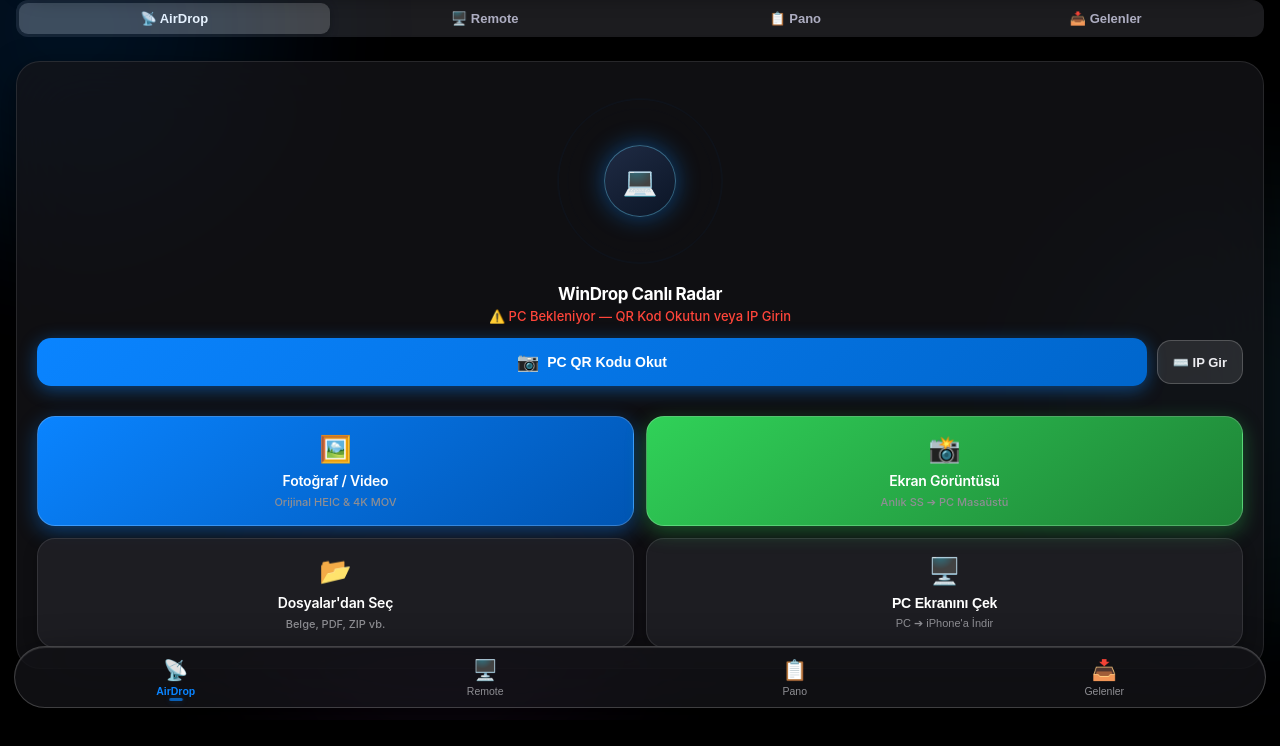
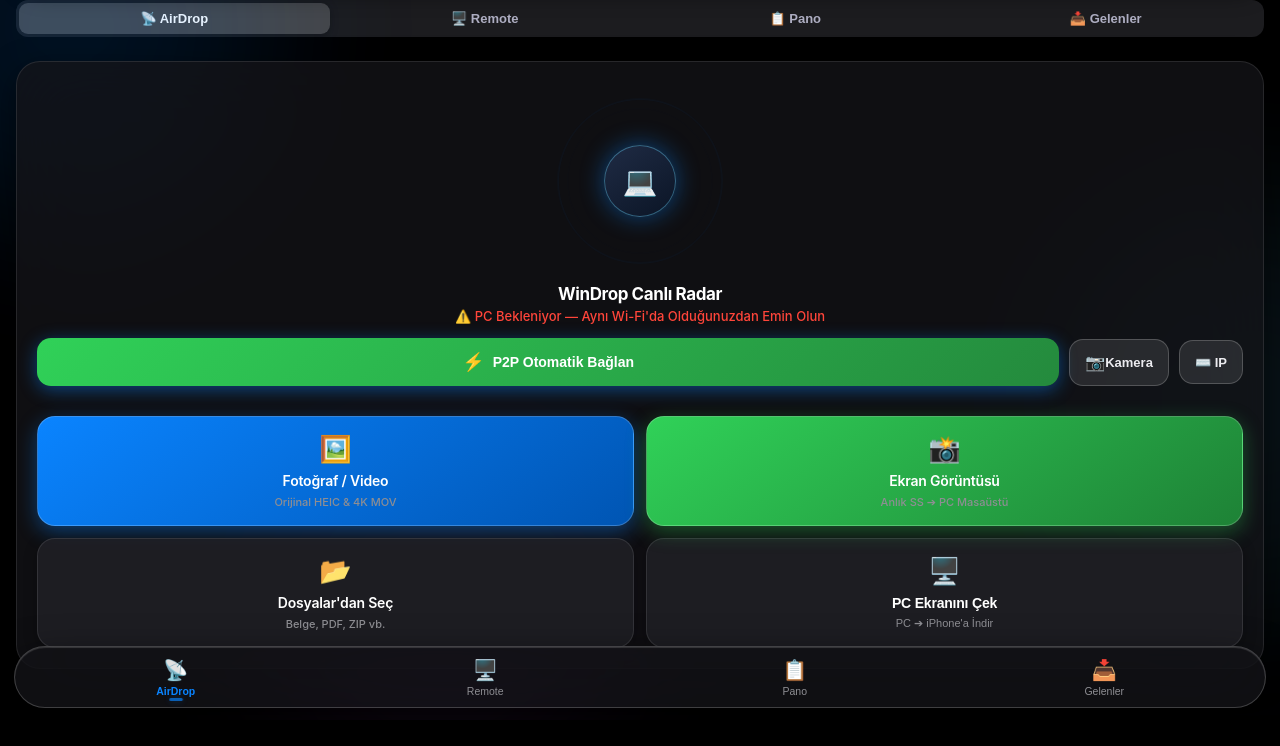
Before and after one commit to mephisto-mert/windrop-ios, a plain HTML site: page index.html in a window 1280 px wide. Shown: the part 80-826 px from the top of the page. Drawn offline with Linux system fonts and the light colour scheme; no server answers.

Commit message:
Add zero-config P2P LAN Auto-Discovery to WinDrop iOS

```diff
--- a/index.html
+++ b/index.html
@@ -1782,14 +1782,18 @@ body.remote-fullscreen #remoteModeToast {
       <div id="pcName" class="radar-info-title">WinDrop Canlı Radar</div>
       <div id="activeHostText" class="radar-info-sub" style="color: #FF453A;">🔴 PC Bağlantısı Bekleniyor — QR Kod Okutun</div>
 
-      <!-- Quick PC Pairing Bar -->
+      <!-- Quick PC Pairing Bar & P2P Auto-Discovery -->
       <div class="qr-action-banner">
-        <button type="button" class="qr-btn-primary touch-target-44" onclick="openQRScannerModal()">
-          <span style="font-size: 18px;">📷</span>
-          <span>PC QR Kodu Okut</span>
+        <button type="button" class="qr-btn-primary touch-target-44" onclick="triggerManualP2PDiscovery()" style="background: linear-gradient(135deg, #30D158, #248A3D); color: #fff;">
+          <span style="font-size: 18px;">⚡</span>
+          <span>P2P Otomatik Bağlan</span>
+        </button>
+        <button type="button" class="qr-btn-manual touch-target-44" onclick="openQRScannerModal()">
+          <span style="font-size: 16px;">📷</span>
+          <span>Kamera</span>
         </button>
         <button type="button" class="qr-btn-manual touch-target-44" onclick="openManualIPModal()">
-          <span>⌨️ IP Gir</span>
+          <span>⌨️ IP</span>
         </button>
       </div>
 
@@ -2959,54 +2963,167 @@ async function capturePCScreen() {
   }
 }
 
+// ==========================================
+// WinDrop P2P Zero-Config Auto-Discovery Engine
+// ==========================================
+let isDiscovering = false;
+let lastDiscoveryTime = 0;
+
+function triggerManualP2PDiscovery() {
+  showDesktopToast("⚡ P2P Ağ Taraması Başlatıldı...");
+  autoDiscoverPCPeer(true);
+}
+
+async function autoDiscoverPCPeer(force = false) {
+  const now = Date.now();
+  if (isDiscovering || (!force && (now - lastDiscoveryTime < 6000))) return;
+  isDiscovering = true;
+  lastDiscoveryTime = now;
+
+  const sub = document.getElementById("activeHostText");
+  const badge = document.getElementById("connBadgeText");
+  if (badge && !badge.textContent.includes("🟢")) {
+    badge.textContent = "🔍 P2P PC Aranıyor...";
+    document.getElementById("connBadge").style.borderColor = "rgba(255, 159, 10, 0.4)";
+    document.getElementById("connBadge").style.color = "#FF9F0A";
+  }
+  if (sub && !sub.textContent.includes("🟢")) {
+    sub.textContent = "🔍 Yerel Ağ Taranıyor (PC Otomatik Aranıyor)...";
+    sub.style.color = "#FF9F0A";
+  }
+
+  // 1. Direct high-probability targets
+  const candidates = [];
+  const saved = safeStorageGet("windrop_custom_pc_ip");
+  if (saved) candidates.push(saved);
+  candidates.push("192.168.1.158:8765");
+  candidates.push("172.20.10.1:8765");
+  candidates.push("172.20.10.2:8765");
+  candidates.push("192.168.1.1:8765");
+  candidates.push("192.168.0.1:8765");
+  candidates.push("192.168.0.100:8765");
+
+  const tested = new Set();
+  for (const host of candidates) {
+    if (!host || tested.has(host)) continue;
+    tested.add(host);
+    try {
+      const res = await fetchWithTimeout("http://" + host + "/api/ping", 350);
+      if (res.ok) {
+        const data = await res.json();
+        if (data.status === "ok" || data.protocol === "windrop_p2p_v3") {
+          applyDiscoveredPC(host, data);
+          isDiscovering = false;
+          return true;
+        }
+      }
+    } catch (e) {}
+  }
+
+  // 2. Parallel sweep across local /24 subnets in concurrent chunks of 30
+  let baseSubnet = "192.168.1.";
+  if (saved && saved.includes(".")) {
+    const parts = saved.split(":")[0].split(".");
+    if (parts.length === 4) {
+      baseSubnet = parts[0] + "." + parts[1] + "." + parts[2] + ".";
+    }
+  }
+
+  const subnetsToSweep = [baseSubnet];
+  if (!subnetsToSweep.includes("192.168.1.")) subnetsToSweep.push("192.168.1.");
+  if (!subnetsToSweep.includes("172.20.10.")) subnetsToSweep.push("172.20.10.");
+
+  for (const snet of subnetsToSweep) {
+    const ipBatch = [];
+    for (let i = 2; i <= 254; i++) {
+      const host = snet + i + ":8765";
+      if (!tested.has(host)) {
+        tested.add(host);
+        ipBatch.push(host);
+      }
+    }
+
+    const CHUNK_SIZE = 30;
+    for (let c = 0; c < ipBatch.length; c += CHUNK_SIZE) {
+      const chunk = ipBatch.slice(c, c + CHUNK_SIZE);
+      const probePromises = chunk.map(h => {
+        return fetchWithTimeout("http://" + h + "/api/ping", 500)
+          .then(async r => {
+            if (r.ok) {
+              const d = await r.json();
+              if (d.status === "ok" || d.protocol === "windrop_p2p_v3") {
+                return { host: h, data: d };
+              }
+            }
+            throw new Error("fail");
+          });
+      });
+
+      try {
+        const winner = await Promise.any(probePromises);
+        if (winner && winner.host) {
+          applyDiscoveredPC(winner.host, winner.data);
+          isDiscovering = false;
+          return true;
+        }
+      } catch (err) {}
+    }
+  }
+
+  isDiscovering = false;
+  if (!document.getElementById("connBadgeText").textContent.includes("🟢")) {
+    document.getElementById("connBadgeText").textContent = "🔴 PC Bağlantısı Yok";
+    document.getElementById("connBadge").style.borderColor = "rgba(255, 69, 58, 0.4)";
+    document.getElementById("connBadge").style.color = "#FF453A";
+    if (sub) {
+      sub.textContent = "⚠️ PC Bekleniyor — Aynı Wi-Fi'da Olduğunuzdan Emin Olun";
+      sub.style.color = "#FF453A";
+    }
+  }
+  return false;
+}
+
+function applyDiscoveredPC(host, data) {
+  API_BASE = "http://" + host;
+  safeStorageSet("windrop_custom_pc_ip", host);
+  const pcName = data.pc_name || "DESKTOP-EIJNT5O";
+  const lanIp = data.lan_ip || host.split(":")[0];
+  document.getElementById("pcName").textContent = pcName;
+  document.getElementById("connBadgeText").textContent = "🟢 P2P Bağlandı (" + lanIp + ")";
+  document.getElementById("connBadge").style.borderColor = "rgba(48, 209, 88, 0.4)";
+  document.getElementById("connBadge").style.color = "#30D158";
+  const sub = document.getElementById("activeHostText");
+  if (sub) {
+    sub.textContent = "🟢 " + pcName + " ile P2P Eşleşildi (Kayıpsız & Sunucusuz)";
+    sub.style.color = "#30D158";
+  }
+  if (typeof HapticEngine !== "undefined" && HapticEngine.trigger) {
+    HapticEngine.trigger("success");
+  }
+  if (typeof initAirDropWebSocket === "function") {
+    initAirDropWebSocket();
+  }
+}
+
 async function fetchRadarState() {
   try {
-    const res = await fetchWithTimeout(API_BASE + "/api/state?model=" + encodeURIComponent(deviceModel), 2800);
+    const res = await fetchWithTimeout(API_BASE + "/api/state?model=" + encodeURIComponent(deviceModel), 2200);
     if (!res.ok) throw new Error("Bad status");
     const data = await res.json();
     document.getElementById("pcName").textContent = data.pc_name || "DESKTOP-EIJNT5O";
-    document.getElementById("connBadgeText").textContent = "🟢 PC Bağlandı (" + (data.lan_ip || "Yerel Ağ") + ")";
+    document.getElementById("connBadgeText").textContent = "🟢 P2P Bağlandı (" + (data.lan_ip || "Yerel Ağ") + ")";
     document.getElementById("connBadge").style.borderColor = "rgba(48, 209, 88, 0.4)";
     document.getElementById("connBadge").style.color = "#30D158";
     const sub = document.getElementById("activeHostText");
     if (sub) {
-      sub.textContent = "🟢 " + (data.pc_name || "PC") + " ile Canlı Eşleşildi (Kayıpsız)";
+      sub.textContent = "🟢 " + (data.pc_name || "PC") + " ile Canlı Eşleşildi (Kayıpsız & Sunucusuz)";
       sub.style.color = "#30D158";
     }
     renderIncoming(data.outgoing_files || []);
     checkNewOutgoingFiles(data.outgoing_files || []);
   } catch (e) {
-    let reconnected = false;
-    if (API_BASE !== "http://192.168.1.158:8765") {
-      try {
-        const locRes = await fetchWithTimeout("http://192.168.1.158:8765/api/state", 1500);
-        if (locRes.ok) {
-          const locData = await locRes.json();
-          API_BASE = "http://192.168.1.158:8765";
-          safeStorageSet("windrop_custom_pc_ip", "192.168.1.158:8765");
-          document.getElementById("pcName").textContent = locData.pc_name || "DESKTOP-EIJNT5O";
-          document.getElementById("connBadgeText").textContent = "🟢 Wi-Fi Bağlı (" + (locData.lan_ip || "192.168.1.158") + ")";
-          document.getElementById("connBadge").style.borderColor = "rgba(48, 209, 88, 0.4)";
-          document.getElementById("connBadge").style.color = "#30D158";
-          const sub = document.getElementById("activeHostText");
-          if (sub) {
-            sub.textContent = "🟢 " + (locData.pc_name || "PC") + " ile Canlı Eşleşildi";
-            sub.style.color = "#30D158";
-          }
-          reconnected = true;
-        }
-      } catch (e2) {}
-    }
-    if (!reconnected) {
-      document.getElementById("connBadgeText").textContent = "🔴 PC Bağlantısı Yok";
-      document.getElementById("connBadge").style.borderColor = "rgba(255, 69, 58, 0.4)";
-      document.getElementById("connBadge").style.color = "#FF453A";
-      const sub = document.getElementById("activeHostText");
-      if (sub) {
-        sub.textContent = "⚠️ PC Bekleniyor — QR Kod Okutun veya IP Girin";
-        sub.style.color = "#FF453A";
-      }
-    }
+    // Connection lost or host moved -> Trigger zero-config auto-discovery
+    autoDiscoverPCPeer();
   }
 }
 
```
Also changed, not shown: 2 other files.
